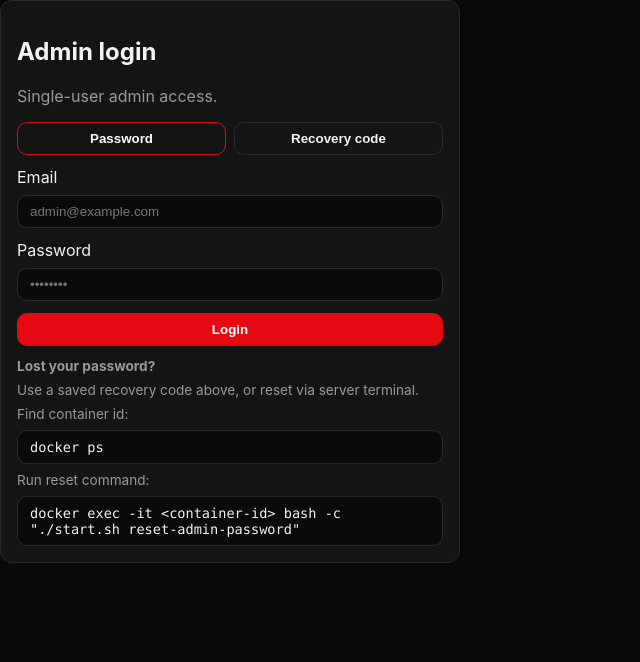
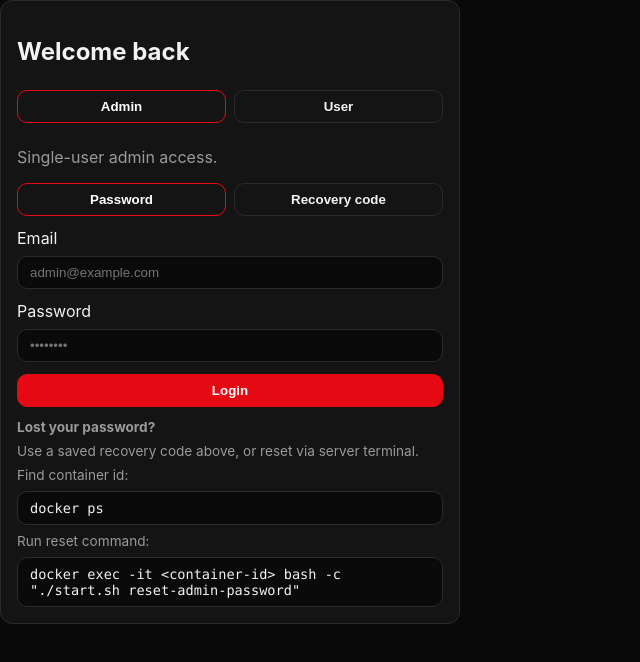
Before and after one commit to DevIsuruSampath/urlshortener, a Next.js app in the folder apps/web/: page /login in a window 1280 px wide. Shown: the top 662 px of the page, without its empty margins (0-640 px from the left). Built offline with nearby package versions, Linux system fonts and the light colour scheme; no server answers.

Commit message:
feat(auth): unify auth domain to single page with admin/user tabs (user disabled)

```diff
--- a/apps/web/src/components/auth/AdminGuard.tsx
+++ b/apps/web/src/components/auth/AdminGuard.tsx
@@ -19,7 +19,7 @@ export function AdminGuard({ children }: { children: React.ReactNode }) {
         if (!alive) return;
 
         if (!status.initialized) {
-          window.location.href = `${protocol}//${AUTH_DOMAIN}/login`;
+          window.location.href = `${protocol}//${AUTH_DOMAIN}`;
           return;
         }
 
@@ -29,11 +29,11 @@ export function AdminGuard({ children }: { children: React.ReactNode }) {
         if (!alive) return;
 
         if (error instanceof ApiError && error.status === 403) {
-          window.location.href = `${protocol}//${AUTH_DOMAIN}/login`;
+          window.location.href = `${protocol}//${AUTH_DOMAIN}`;
           return;
         }
 
-        window.location.href = `${protocol}//${AUTH_DOMAIN}/login`;
+        window.location.href = `${protocol}//${AUTH_DOMAIN}`;
       }
     }
 
--- a/apps/web/src/components/auth/AuthForm.tsx
+++ b/apps/web/src/components/auth/AuthForm.tsx
@@ -20,6 +20,7 @@ function friendlyAuthError(error: unknown): string {
 }
 
 export function AuthForm() {
+  const [role, setRole] = useState<"admin" | "user">("admin");
   const [mode, setMode] = useState<"password" | "recovery">("password");
   const [email, setEmail] = useState("");
   const [password, setPassword] = useState("");
@@ -55,10 +56,6 @@ export function AuthForm() {
       });
       window.location.href = "/admin";
     } catch (err) {
-      // if (err instanceof ApiError && err.status === 403) {
-      //   window.location.href = "/register";
-      //   return;
-      // }
       setError(friendlyAuthError(err));
     } finally {
       setLoading(false);
@@ -67,8 +64,34 @@ export function AuthForm() {
 
   return (
     <section className="card auth-card">
-      <h1>Admin login</h1>
-      <p className="muted">Single-user admin access.</p>
+      <h1 style={{ marginBottom: 24 }}>Welcome back</h1>
+
+      {/* Role Toggle */}
+      <div className="auth-mode-toggle" style={{ marginBottom: 24 }}>
+        <button
+          type="button"
+          className={`btn btn-ghost ${role === "admin" ? "is-active" : ""}`}
+          onClick={() => setRole("admin")}
+        >
+          Admin
+        </button>
+        <button
+          type="button"
+          className={`btn btn-ghost ${role === "user" ? "is-active" : ""}`}
+          onClick={() => setRole("user")}
+        >
+          User
+        </button>
+      </div>
+
+      {role === "user" ? (
+        <div style={{ textAlign: "center", padding: "40px 0" }}>
+          <p className="muted">User login is currently under maintenance.</p>
+          <p className="muted" style={{ fontSize: 12, marginTop: 8 }}>Please check back later.</p>
+        </div>
+      ) : (
+        <>
+          <p className="muted" style={{ marginBottom: 16 }}>Single-user admin access.</p>
 
           <div className="auth-mode-toggle">
             <button
@@ -147,6 +170,8 @@ export function AuthForm() {
             <p>Run reset command:</p>
             <code>docker exec -it &lt;container-id&gt; bash -c "./start.sh reset-admin-password"</code>
           </div>
+        </>
+      )}
     </section>
   );
 }
```
Also changed, not shown: apps/web/src/middleware.ts (+10 -5 lines). Lines whose indentation alone changed are shown as unchanged.
